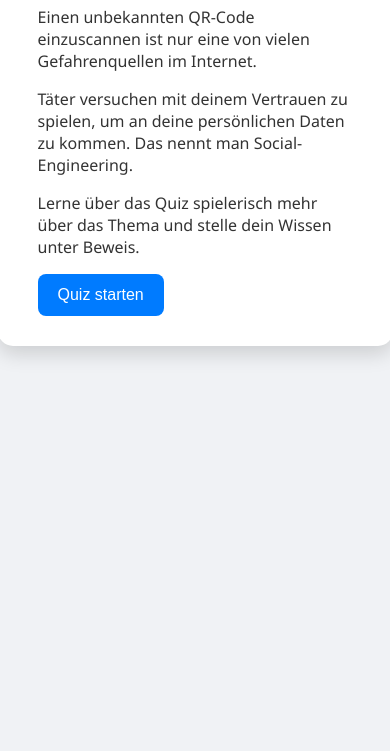
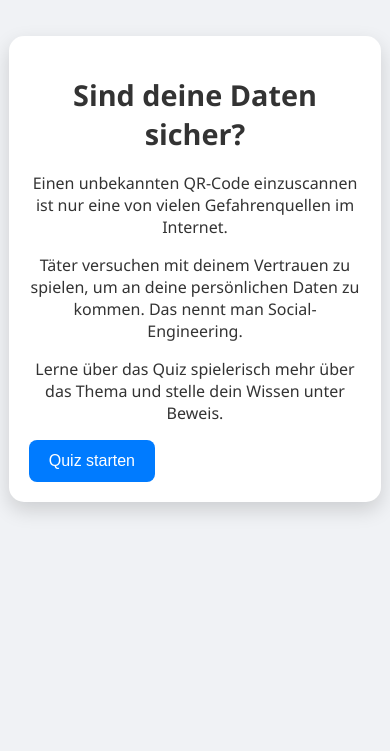
Before and after one commit to zett0469/test, a plain HTML site: page index.html in a window 390 px wide. Shown: the part 213-964 px from the top of the page. Before the commit the page ends 844 px from the top, so only its background shows below. Drawn offline with Linux system fonts and the light colour scheme.

Commit message:
Anpassungen Handyübersicht
Anpassungen, damit der Handyscreen besser genutzt wird.

```diff
--- a/index.html
+++ b/index.html
@@ -2,11 +2,13 @@
 <html>
 <head>
     <meta charset="UTF-8">
+	<meta name="viewport" content="width=device-width, initial-scale=1.0">
     <title>Social Engineering Quiz</title>
     <meta name="description" content="Ein Quiz zum Thema Social Engineering">
     <meta name="language" content="de">
     <meta name="publisher" content="FI25_1 (Amon, Brian, Corven, Leon, Leonard, Shahin)">
     <meta name="page-topic" content="Quiz">
+
 
 	<link rel="stylesheet" href="styles/quiz.css">
 </head>
--- a/styles/quiz.css
+++ b/styles/quiz.css
@@ -7,6 +7,8 @@ body {
     padding: 40px 0;
     display: flex;
     justify-content: center;
+	align-items: flex-start;
+	min-height: 100vh;
 }
 
 body.index-page {
@@ -22,6 +24,34 @@ body.index-page {
     padding: 30px 40px;
     max-width: 700px;
     width: 90%;
+}
+
+@media screen and (max-width: 768px) {
+    body {
+        flex-direction: column;
+        align-items: center;
+        justify-content: center;
+        padding: 20px;
+    }
+
+    .quiz_frame {
+        width: 95%;
+        padding: 20px;
+    }
+
+    h1 {
+        font-size: 1.8rem;
+        text-align: center;
+    }
+
+    p {
+        text-align: center;
+        font-size: 1rem;
+    }
+
+    button {
+        font-size: 16px;
+    }
 }
 
 /* --- Fortschrittsleiste --- */
```
Also changed, not shown: Quiz.html (+1 -0 lines).
